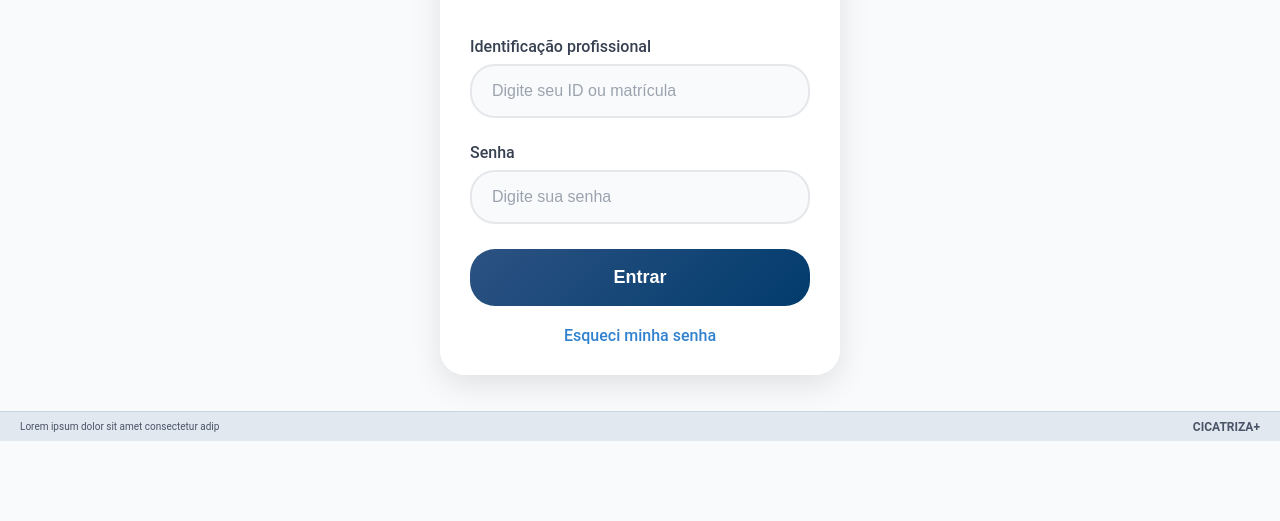
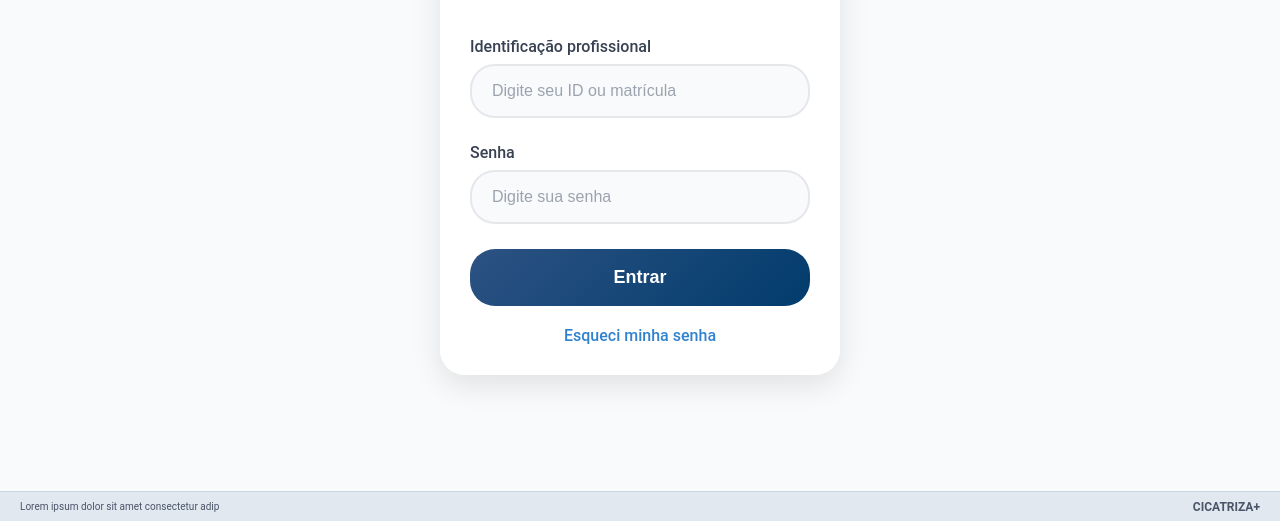
Before and after one commit to Kaian-Moura/sitedeteste, a plain HTML site: page index.html in a window 1280 px wide. Shown: the part 279-800 px from the top of the page. Drawn offline with Linux system fonts and the light colour scheme.

Commit message:
Update style.css

```diff
--- a/style.css
+++ b/style.css
@@ -212,7 +212,7 @@ body {
 
 .footer {
     position: fixed; /* Fixa na tela */
-    bottom: 80px; /* Posiciona acima do bottom-nav */
+    bottom: 0px; /* Posiciona acima do bottom-nav */
     left: 0; /* Garante que comece no canto esquerdo */
     width: 100%; /* Largura total da tela */
     height: 30px;
```
